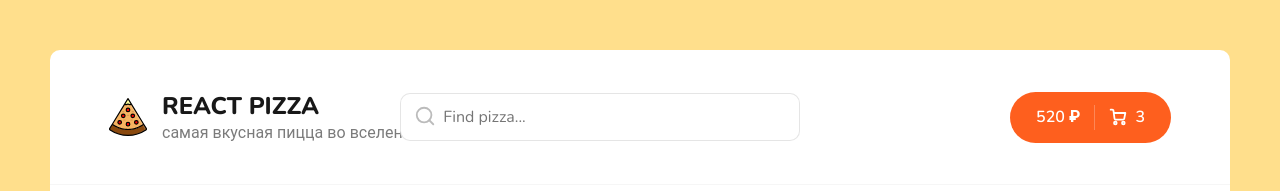
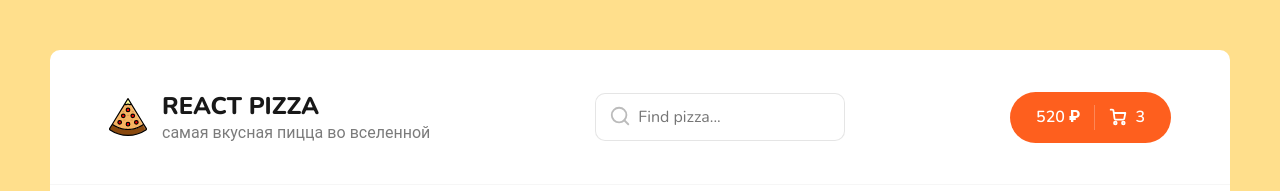
Before and after one commit to AVViktoria/react-pizza-project, a React (Create React App) app: page / in a window 1280 px wide. Shown: the top 191 px of the page. Built offline with nearby package versions, Linux system fonts and the light colour scheme; no server answers; the HTML template or start-up script is replaced by a standard one.

Commit message:
fix: header  styles

```diff
--- a/src/components/Search/Search.module.scss
+++ b/src/components/Search/Search.module.scss
@@ -1,6 +1,9 @@
 .root {
   position: relative;
-  left: -120px;
+  left: -80px;
+  @media (max-width: 1430px) {
+    left: 0px;
+  }
 }
 
 .input {
@@ -10,11 +13,14 @@
   width: 400px;
   border-radius: 10px;
   font-size: 16px;
-  // transition: all 0.15s ease-in-out;
+  transition: all 0.15s ease-in-out;
   &:focus,
   &:hover {
     border: 1px solid rgba(0, 0, 0, 0.3);
     // width: 370px;
+  }
+  @media (max-width: 1430px) {
+    width: 250px;
   }
 }
 .findIcon {
--- a/src/scss/app.scss
+++ b/src/scss/app.scss
@@ -30,6 +30,9 @@ body {
     font-size: 38px;
     margin-top: 60px;
     margin-bottom: 50px;
+    @media (max-width: 730px) {
+      justify-content: center;
+    }
   }
 
   &__items {
@@ -156,6 +159,9 @@ body {
   }
   .content__items {
     display: block;
+    @media (max-width: 645px) {
+      justify-items: center;
+    }
   }
   &__item {
     display: flex;
--- a/src/scss/components/_header.scss
+++ b/src/scss/components/_header.scss
@@ -8,9 +8,11 @@
     display: flex;
     align-items: center;
     justify-content: space-between;
-    @media (max-width: 645px) {
+    @media (max-width: 1220px) {
       flex-direction: column;
-
+      .header__logo {
+        margin-bottom: 20px;
+      }
       .header__cart {
         margin-top: 20px;
       }
```
